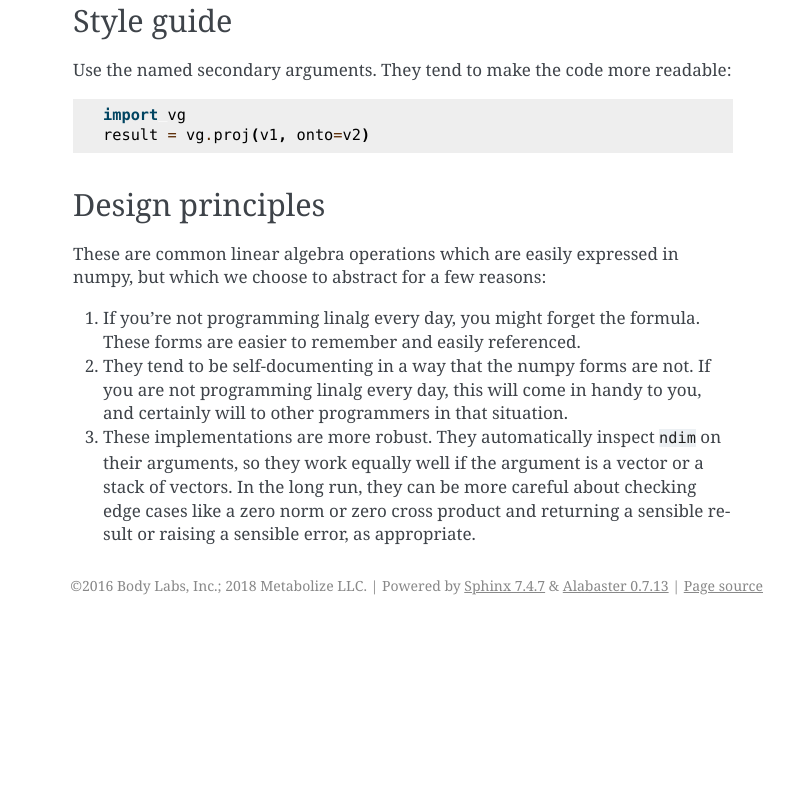
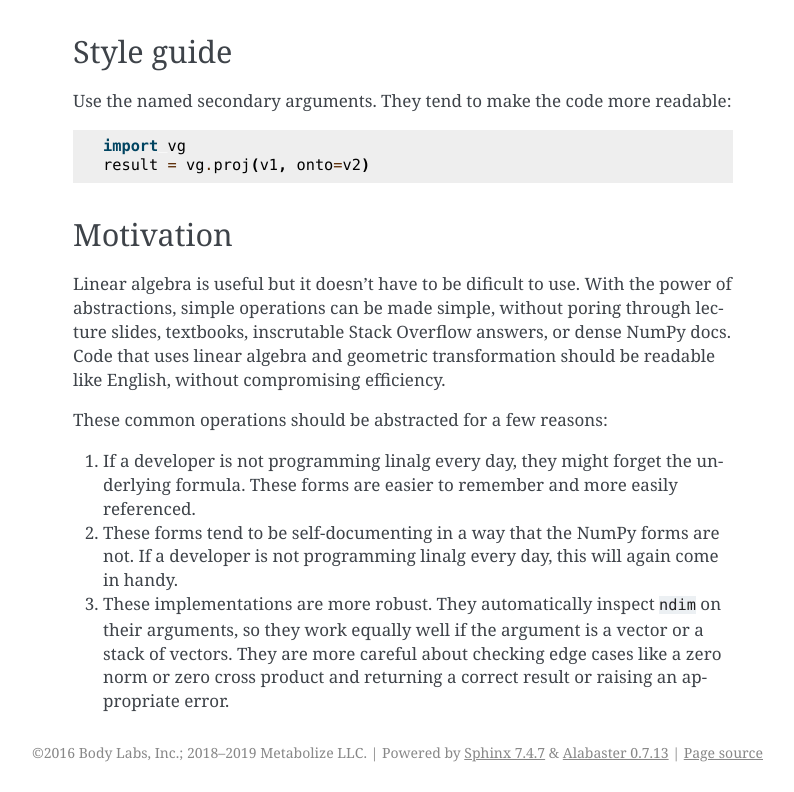
Before and after one commit to lace/vg, a Sphinx documentation site: the page built from doc/index.md, in a window 1280 px wide and 1400 px high, scrolled down 626 px. Shown: the part 608-1400 px from the top of the window, without its empty margins (347-1141 px from the left). Built offline with Sphinx 7.4.7, drawn with Linux system fonts in a browser that asks for light colours; before the commit the page ends 1859 px from its top, so only the background shows below that; some of the changed text lies outside the part shown.

Commit message:
In the docs, make the value proposition clear (#17)

````diff
--- a/doc/conf.py
+++ b/doc/conf.py
@@ -20,7 +20,7 @@
 # -- Project information -----------------------------------------------------
 
 project = "vg"
-copyright = "2016 Body Labs, Inc.; 2018 Metabolize LLC"
+copyright = "2016 Body Labs, Inc.; 2018–2019 Metabolize LLC"
 author = "Body Labs, Metabolize, and other contributors"
 
 # The short X.Y version
--- a/doc/index.md
+++ b/doc/index.md
@@ -1,18 +1,19 @@
 vg
 ==
 
-[NumPy][] for humans – a very good toolbelt providing readable shortcuts for
-commonly used vector-geometry and linear-algebra functions.
-
-The functions optionally can be vectorized, meaning they accept single inputs
-and stacks of inputs without the need to reshape. They return The Right Thing.
-With the power of NumPy, the vectorized functions are fast.
+**[NumPy][] for humans**: a **v**ery **g**ood toolbelt for common tasks in
+vector geometry and linear algebra.
 
 [numpy]: https://www.numpy.org/
 
 
 Functions
 ---------
+
+All functions are optionally vectorized, meaning they accept single inputs and
+stacks of inputs interchangeably. They return The Right Thing – a single
+result or a stack of results – without the need to reshape inputs or outputs.
+With the power of NumPy, the vectorized functions are fast.
 
 ```eval_rst
 
@@ -52,21 +53,27 @@
     result = vg.proj(v1, onto=v2)
 
 
-Design principles
------------------
+Motivation
+----------
 
-These are common linear algebra operations which are easily expressed in
-numpy, but which we choose to abstract for a few reasons:
+Linear algebra is useful but it doesn't have to be dificult to use. With the
+power of abstractions, simple operations can be made simple, without poring
+through lecture slides, textbooks, inscrutable Stack Overflow answers, or
+dense NumPy docs. Code that uses linear algebra and geometric transformation
+should be readable like English, without compromising efficiency.
 
-1. If you're not programming linalg every day, you might forget the formula.
-   These forms are easier to remember and easily referenced.
+These common operations should be abstracted for a few reasons:
 
-2. They tend to be self-documenting in a way that the numpy forms are not.
-   If you are not programming linalg every day, this will come in handy to
-   you, and certainly will to other programmers in that situation.
+1. If a developer is not programming linalg every day, they might forget the
+   underlying formula. These forms are easier to remember and more easily
+   referenced.
+
+2. These forms tend to be self-documenting in a way that the NumPy forms are
+   not. If a developer is not programming linalg every day, this will again
+   come in handy.
 
 3. These implementations are more robust. They automatically inspect `ndim`
    on their arguments, so they work equally well if the argument is a vector
-   or a stack of vectors. In the long run, they can be more careful about
-   checking edge cases like a zero norm or zero cross product and returning
-   a sensible result or raising a sensible error, as appropriate.
+   or a stack of vectors. They are more careful about checking edge cases
+   like a zero norm or zero cross product and returning a correct result
+   or raising an appropriate error.
````
Also changed, not shown: README.md (+77 -11 lines), 1 other file.
